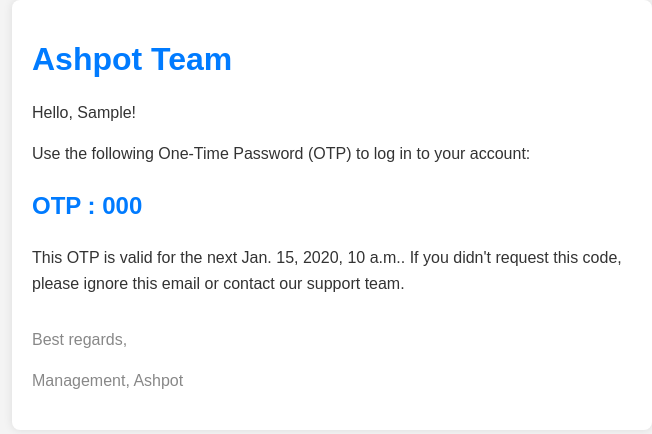
After one commit to darlingnice/ashpotexamine, a Django app: template utilitities/templates/otp_email_template.html in a window 1280 px wide. The commit adds this page. Shown: the top 434 px of the page, without its empty margins (308-960 px from the left). Run offline with Django 5.2, Linux system fonts and the light colour scheme; the template is opened without the code that fills it: most values are stand-ins (such as "Sample title", 1, 10 or a date in 2020).

```diff
--- a/ashpotexamine/config/django/base.py
+++ b/ashpotexamine/config/django/base.py
@@ -21,7 +21,7 @@ SECRET_KEY = os.environ.get('DJANGO_SECRET_KEY')
 # SECURITY WARNING: don't run with debug turned on in production!
 
 # DEBUG = os.environ.get('DJANGO_DEBUG',"False") == "True"
-DEBUG = True
+DEBUG = False
 
 
 # ALLOWED_HOSTS = [] if os.environ.get('DJANGO_DEBUG') == "True" else
--- a/ashpotexamine/config/django/production.py
+++ b/ashpotexamine/config/django/production.py
@@ -4,7 +4,7 @@ from .base import *
 ALLOWED_HOSTS =  ['127.0.0.1','.pythonanywhere.com','digitalocean.com']
 
 INSTALLED_APPS +=[
-
+   'utilitities'
 
 ]
 DATABASES = {
--- a/ashpotexamine/config/settings/email_sending.py
+++ b/ashpotexamine/config/settings/email_sending.py
@@ -3,7 +3,7 @@ EMAIL_BACKEND = 'django.core.mail.backends.smtp.EmailBackend'
 EMAIL_HOST = 'smtp.gmail.com'
 EMAIL_PORT = 587
 EMAIL_USE_TLS = True
-EMAIL_HOST_USER = 'uromdarlington@gmail.com'
-EMAIL_HOST_PASSWORD = 'sbiciohmtabbdwts'
-DEFAULT_FROM_EMAIL = 'uromdarlington@gmail.com'
+EMAIL_HOST_USER = 'techdeworld@gmail.com'
+EMAIL_HOST_PASSWORD = 'zcaaxwxduhjyleou'
+DEFAULT_FROM_EMAIL = 'techdeworld@gmail.com'
 EMAIL_TIMEOUT = 30
--- /dev/null
+++ b/utilitities/templates/otp_email_template.html
@@ -0,0 +1,57 @@
+<!DOCTYPE html>
+<html lang="en">
+<head>
+    <meta charset="UTF-8">
+    <meta name="viewport" content="width=device-width, initial-scale=1.0">
+    <title>Your OTP Code</title>
+    <style>
+        body {
+            font-family: Arial, sans-serif;
+            background-color: #f4f4f4;
+            color: #333;
+            margin: 0;
+            padding: 0;
+        }
+        .container {
+            max-width: 600px;
+            margin: 0 auto;
+            background-color: #ffffff;
+            padding: 20px;
+            border-radius: 8px;
+            box-shadow: 0 0 10px rgba(0, 0, 0, 0.1);
+        }
+        h1 {
+            color: #007bff;
+        }
+        p {
+            font-size: 16px;
+            line-height: 1.6;
+        }
+        .otp {
+            font-size: 24px;
+            font-weight: bold;
+            color: #007bff;
+            margin: 20px 0;
+        }
+        .footer {
+            margin-top: 30px;
+            font-size: 12px;
+            color: #888;
+        }
+    </style>
+</head>
+<body>
+    <div class="container">
+        <h1>Ashpot Team</h1>
+        <p>Hello, {{ first_name }}!</p>
+        <p>Use the following One-Time Password (OTP) to log in to your account:</p>
+        <p class="otp">OTP : {{ otp_code }}</p>
+
+        <p>This OTP is valid for the next {{time}}. If you didn't request this code, please ignore this email or contact our support team.</p>
+        <div class="footer">
+            <p>Best regards,</p>
+            <p>Management, Ashpot</p>
+        </div>
+    </div>
+</body>
+</html>
```
Also changed, not shown: authentication/views.py (+10 -5 lines), utilitities/email.py (+40 -35 lines), authentication/templates/exam-onboarding.html (line endings or trailing spaces).
